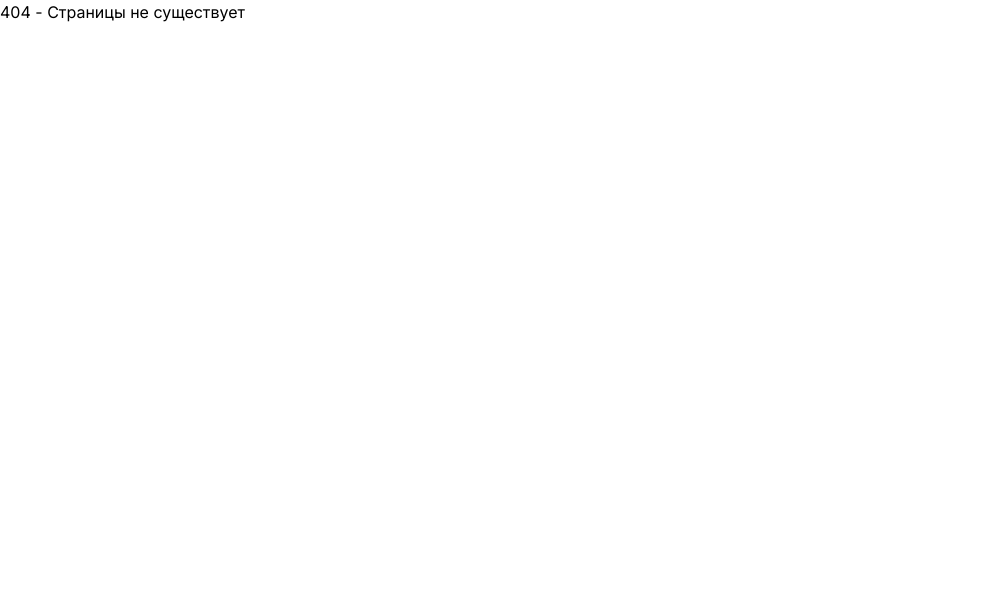
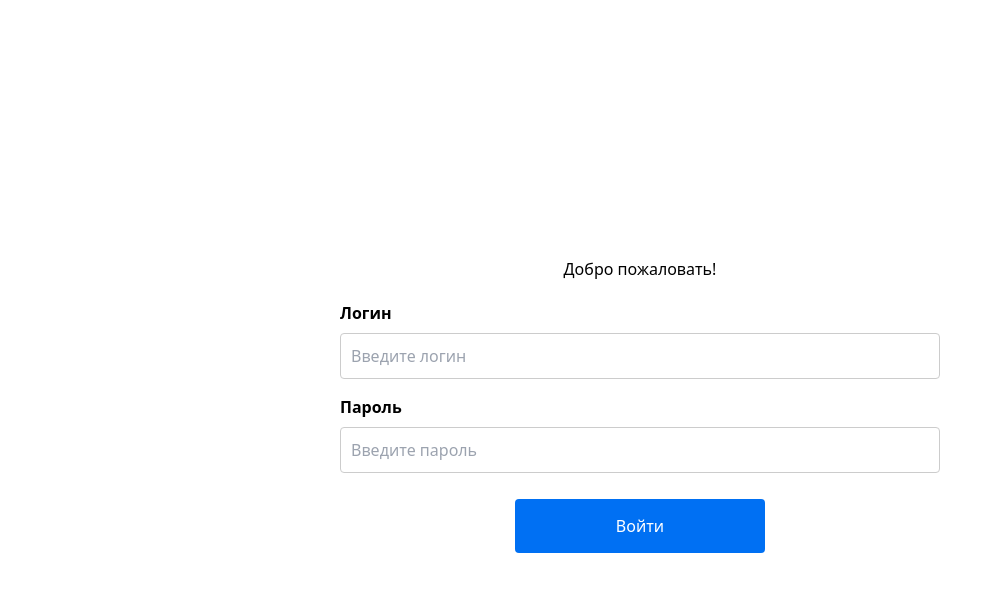
Before and after one commit to BoberCRM/CrmSystem, a Next.js app: page /login in a window 1280 px wide. Before the commit this address had no page. Shown: the top 592 px of the page, without its empty margins (0-1002 px from the left). Built offline with nearby package versions, Linux system fonts and the light colour scheme.

Commit message:
настроил роутинг при входе, и главня страница входа с кнопкой выхода

```diff
--- a/src/app/layout.tsx
+++ b/src/app/layout.tsx
@@ -1,22 +1,23 @@
 import type { Metadata } from "next";
+import { AuthProvider } from '@/contexts/AuthContext';
 import { Inter } from "next/font/google";
 import "./globals.css";
 
 const inter = Inter({ subsets: ["latin"] });
 
 export const metadata: Metadata = {
-  title: "Create Next App",
-  description: "Generated by create next app",
+  title: "Bober CRM",
+  description: "CRM system",
 };
 
-export default function RootLayout({
-  children,
-}: Readonly<{
-  children: React.ReactNode;
-}>) {
+export default function RootLayout({ children }: { children: React.ReactNode }) {
   return (
-    <html lang="en">
-      <body className={inter.className}>{children}</body>
+    <html>
+      <body>
+        <AuthProvider>
+          {children}
+        </AuthProvider>
+      </body>
     </html>
   );
 }
--- a/src/app/login/login.module.css
+++ b/src/app/login/login.module.css
@@ -1,3 +1,9 @@
+.page{
+  width: 100%;
+  height: 100vh;
+  display: flex;
+}
+
 .block_login{
   margin: auto auto;
   max-width: 600px;
--- /dev/null
+++ b/src/app/login/page.tsx
@@ -0,0 +1,74 @@
+'use client';
+
+import React, { useState } from 'react'
+import Button from "@/UI/button/Button"
+import Input from "@/UI/input/Input"
+import styles from './login.module.css'
+import { useRouter } from 'next/navigation'
+import { useAuth } from '@/contexts/AuthContext'
+
+// const emailRegex = /^[a-zA-Z0-9._%+-]+@[a-zA-Z0-9.-]+\.[a-zA-Z]{2,}$/
+const emailRegex = /^[A-Za-z]+$/
+
+const LoginForm: React.FC = () => {
+  const [email, setEmail] = useState('')
+  const [password, setPassword] = useState('')
+  const [error, setError] = useState('')
+  const { login } = useAuth();
+  const router = useRouter();
+
+  const handleEmailChange = (e: React.ChangeEvent<HTMLInputElement>) => {
+    setEmail(e.target.value)
+  }
+
+  const handlePasswordChange = (e: React.ChangeEvent<HTMLInputElement>) => {
+    setPassword(e.target.value)
+  }
+
+  const handleSubmit = (e: React.FormEvent) => {
+    e.preventDefault()
+    login()
+
+    if (!emailRegex.test(email)) {
+      setError('Логин состоит только из латинских букв');
+    } else if (password.length < 4 || password.length > 8) {
+      setError('Пароль должен быть не менее 4 и не более 8 символов');
+    } else {
+      setError('');
+      console.log('Email:', email)
+      console.log('Password:', password)
+      localStorage.setItem('user', (email + ' ' + password))
+      router.push('/')
+    }
+  }
+
+  return (
+    <section className={`${styles.page}`}>
+      <div className={`${styles.block_login}`}>
+        <h2 className={`${styles.block_login_greeting}`}> Добро пожаловать! </h2>
+        <form className={`${styles.block_login_form}`} onSubmit={handleSubmit}>
+          <Input
+            type="text"
+            placeholder="Введите логин"
+            value={email}
+            onChange={handleEmailChange}
+            required
+            label="Логин"/>
+          <Input
+            type="password"
+            placeholder="Введите пароль"
+            value={password}
+            onChange={handlePasswordChange}
+            required
+            minLength={4}
+            maxLength={8}
+            label="Пароль"/>
+          {error && <p style={{ color: 'red' }}>{error}</p>}
+          <Button variant="primary">Войти</Button>
+        </form>
+      </div>
+    </section>
+  )
+}
+
+export default LoginForm
--- a/src/app/not-found.tsx
+++ b/src/app/not-found.tsx
@@ -1,3 +1,24 @@
+'use client';
 export default function NotFound() {
-  return <div>404 - Страницы не существует</div>
+  return (
+    <main className="main">
+      <div className="main_error">404 - Страницы не существует</div>
+      <style jsx>{`
+        .main{
+          width: 100%;
+          height: 100vh;
+          background-color: #F1F1F1;
+          display: flex;
+          align-items: center;
+          justify-content: center;
+        }
+        .main_error{
+          font-size: 30px;
+          font-weight: bold;
+          color: #C80036;
+          margin: auto, auto;
+        }
+      `}</style>
+    </main>
+  )
 }
--- a/src/app/products/page.tsx
+++ /dev/null
@@ -1,3 +0,0 @@
-export default function Products() {
-  return <div> products </div>
-}
--- /dev/null
+++ b/src/contexts/AuthContext.tsx
@@ -0,0 +1,50 @@
+'use client';
+
+import { createContext, useContext, useState, ReactNode, useEffect } from 'react';
+import { useRouter } from 'next/navigation';
+
+interface AuthContextType {
+  isAuthenticated: boolean;
+  login: () => void;
+  logout: () => void;
+}
+
+const AuthContext = createContext<AuthContextType | undefined>(undefined);
+
+export const AuthProvider = ({ children }: { children: ReactNode }) => {
+  const [isAuthenticated, setIsAuthenticated] = useState(false);
+  const [mounted, setMounted] = useState(false);
+  const router = useRouter();
+
+  useEffect(() => {
+    setMounted(true);
+  }, []);
+
+  const login = () => {
+    setIsAuthenticated(true);
+    if (mounted) {
+      router.push('/');
+    }
+  };
+
+  const logout = () => {
+    setIsAuthenticated(false);
+    if (mounted) {
+      router.push('/login');
+    }
+  };
+
+  return (
+    <AuthContext.Provider value={{ isAuthenticated, login, logout }}>
+      {children}
+    </AuthContext.Provider>
+  );
+};
+
+export const useAuth = () => {
+  const context = useContext(AuthContext);
+  if (!context) {
+    throw new Error('useAuth must be used within an AuthProvider');
+  }
+  return context;
+};
```
Also changed, not shown: src/app/home/page.tsx (added, +28 -0 lines), src/app/login/Login.tsx (deleted, +0 -63 lines), src/app/page.tsx (+14 -16 lines).
